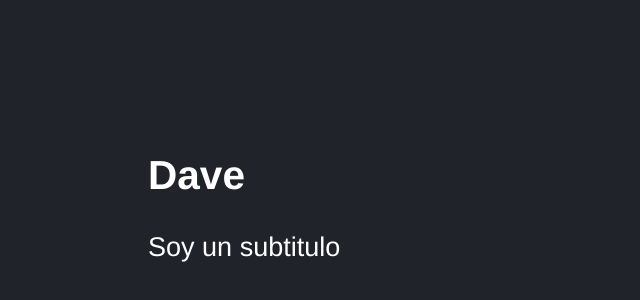
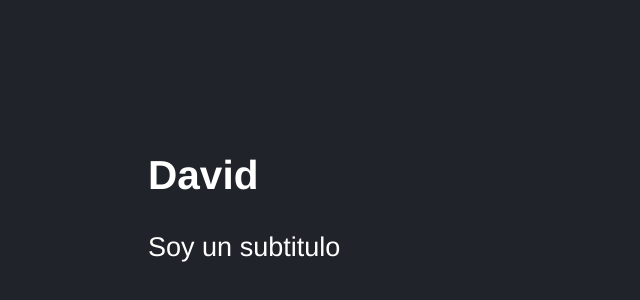
Before and after one commit to Davidcastel26/HooksReact, a React (Vite) app in the folder counterVite/: page / in a window 1280 px wide. Shown: the part 30-330 px from the top of the page, without its empty margins (0-640 px from the left). Built offline with nearby package versions, Linux system fonts and the light colour scheme.

Commit message:
Update FirstApp.jsx

```diff
--- a/counterVite/src/FirstApp.jsx
+++ b/counterVite/src/FirstApp.jsx
@@ -6,7 +6,7 @@ import React from 'react'
 // }
 // utilizar variables fijate que no cambian afuera del componente para que no se ester recargando esa info
 
-export const FirstApp = () => {
+export const FirstApp = ({title = 'David'}) => {
 
   // const something = (a , b) => {
   //   return a + b;
@@ -16,7 +16,7 @@ export const FirstApp = () => {
   return (
     <>
       {/* <h1> { something(1,2) } </h1> */}
-      <h2>Dave</h2>
+      <h2>{ title }</h2>
       <p>Soy un subtitulo</p>
     </>
   )
```
